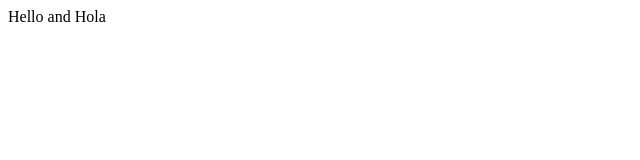
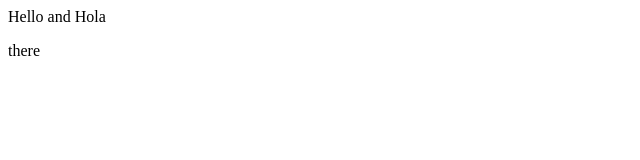
Before and after one commit to prboricua9/GitDemo, a plain HTML site: page index.html in a window 1280 px wide. Shown: the full height of the page, 0-640 px from the left. Drawn offline with Linux system fonts and the light colour scheme.

Commit message:
added there

```diff
--- a/index.html
+++ b/index.html
@@ -1 +1,2 @@
 <div>Hello and Hola</div>
+<p>there</p>
```
